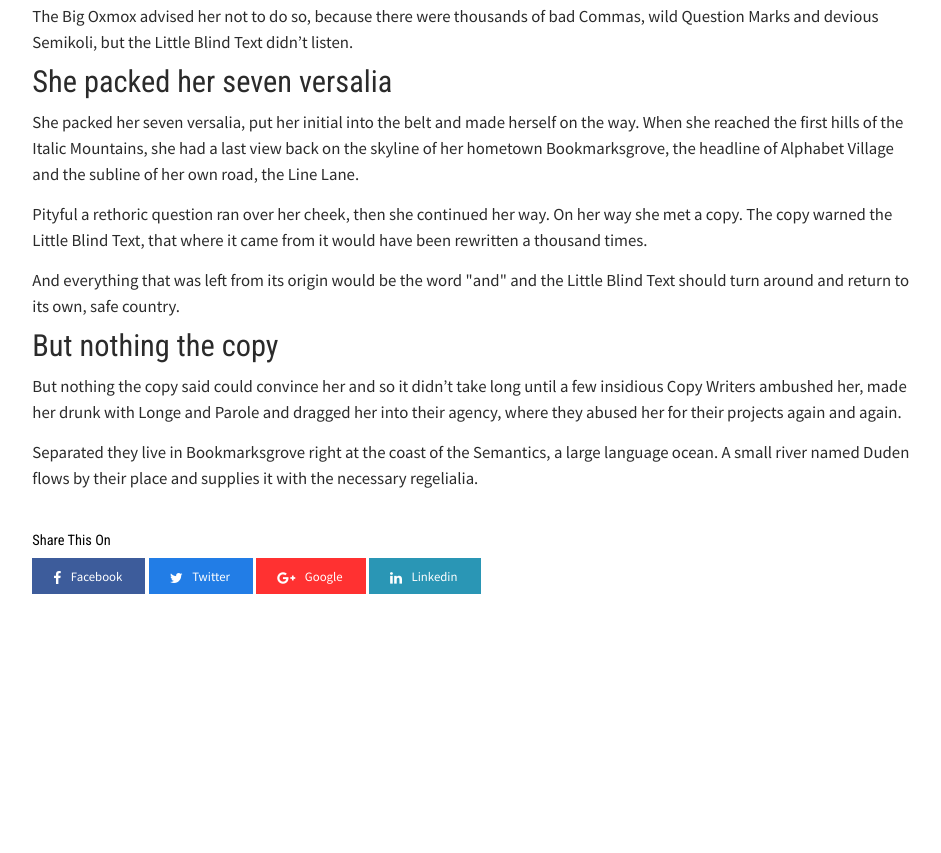
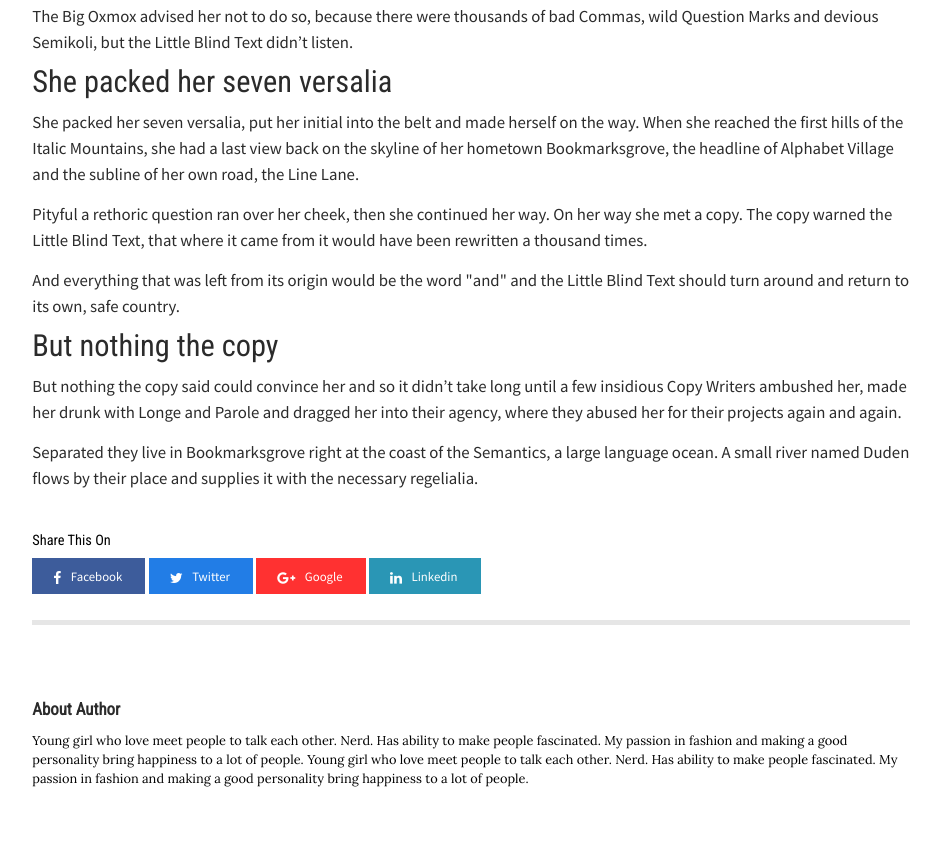
Before and after one commit to rjsnh1522/rjsnh1522.github.io, a plain HTML site: page blog_page.html in a window 1280 px wide. Shown: the part 1421-2274 px from the top of the page, without its empty margins (169-1110 px from the left). Before the commit the page ends 2041 px from the top, so only its background shows below. Drawn offline with nearby package versions, Linux system fonts and the light colour scheme.

Commit message:
added author details

```diff
--- a/assets/blog_style.css
+++ b/assets/blog_style.css
@@ -10,6 +10,12 @@ body{
   font-size: 16px;
   font-family: 'Poiret One', cursive;
 
+}
+::selection {
+  background: #1597ab; /* WebKit/Blink Browsers */
+}
+::-moz-selection {
+  background: #1597ab; /* Gecko Browsers */
 }
 .big8-detail{
   position: relative;
@@ -510,13 +516,23 @@ span.tag-tag{
   background: #2a96b5;
 }
 
+.about-author-wrapper{
+  padding:4em 0;
+  border-top:5px solid #e6e6e6;
+}
+.heading-wrapper{
+  font-family: "Roboto Condensed", sans-serif;
+  color: #2b2b2b;
+  font-size: .9rem;
+  font-weight: 500;
+  padding: .8em 0;
 
-
-::selection {
-  background: #1597ab; /* WebKit/Blink Browsers */
 }
-::-moz-selection {
-  background: #1597ab; /* Gecko Browsers */
+.author-bio{
+  font-family: 'Lora', serif;
+  font-size: .8em;
+  font-weight: 300;
+  line-height: 150%;
 }
 
 
@@ -543,9 +559,4 @@ span.tag-tag{
 
 
 
-
-
-
-
-
 /*data end*/
--- a/blog_page.html
+++ b/blog_page.html
@@ -171,6 +171,27 @@
         </div>
       </div>
 
+    <div class="big8-author-bio">
+      <div class="container">
+        <div class="single-row">
+          <div class="col9-with-offset">
+            <div class="about-author-wrapper">
+              <div class="heading-wrapper">
+                <h3>About Author</h3>
+              </div>
+              <div class="author-bio">
+                <p>
+                  Young girl who love meet people to talk each other. Nerd. Has ability to make people fascinated. My passion in fashion and making a good personality bring happiness to a lot of people.
+                  Young girl who love meet people to talk each other. Nerd. Has ability to make people fascinated. My passion in fashion and making a good personality bring happiness to a lot of people.
+                </p>
+              </div>
+            </div>
+          </div>
+        </div>
+      </div>
+    </div>
+
+
     </div>
   </body>
 </html>
```
